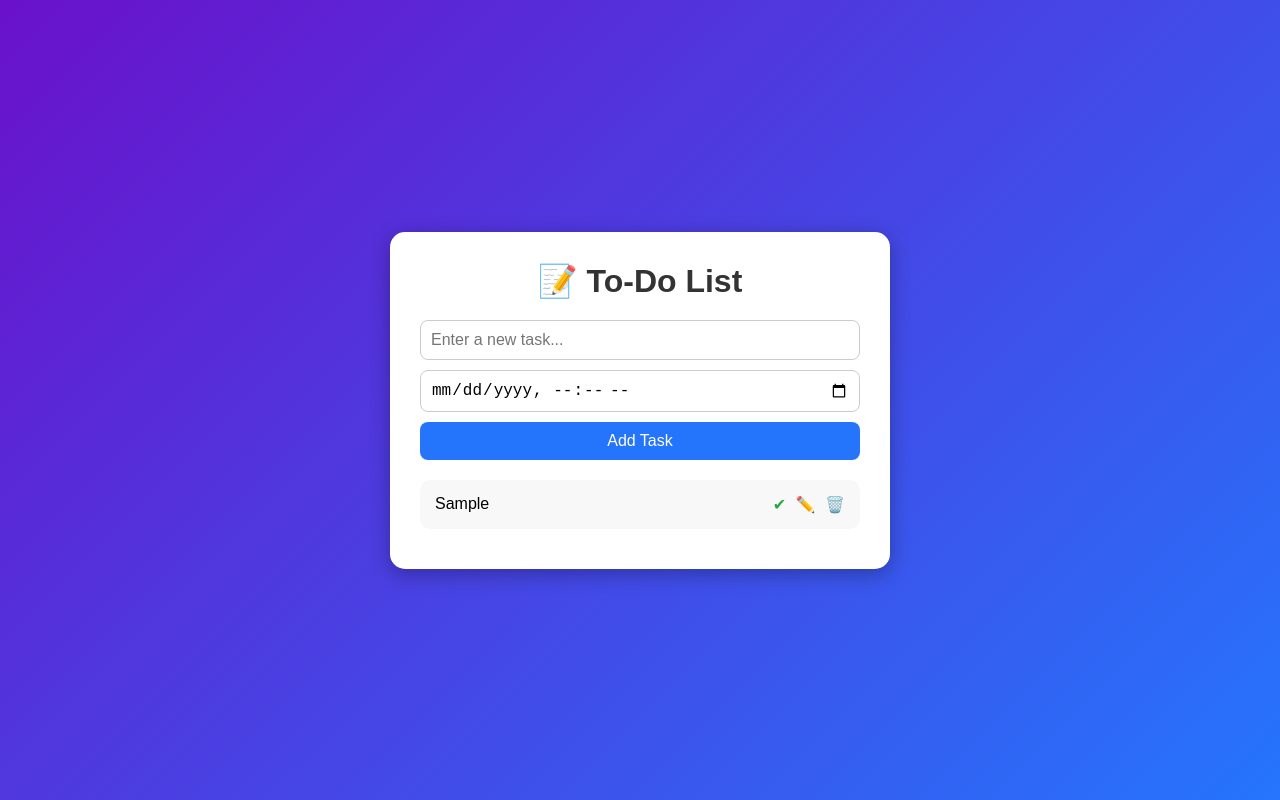
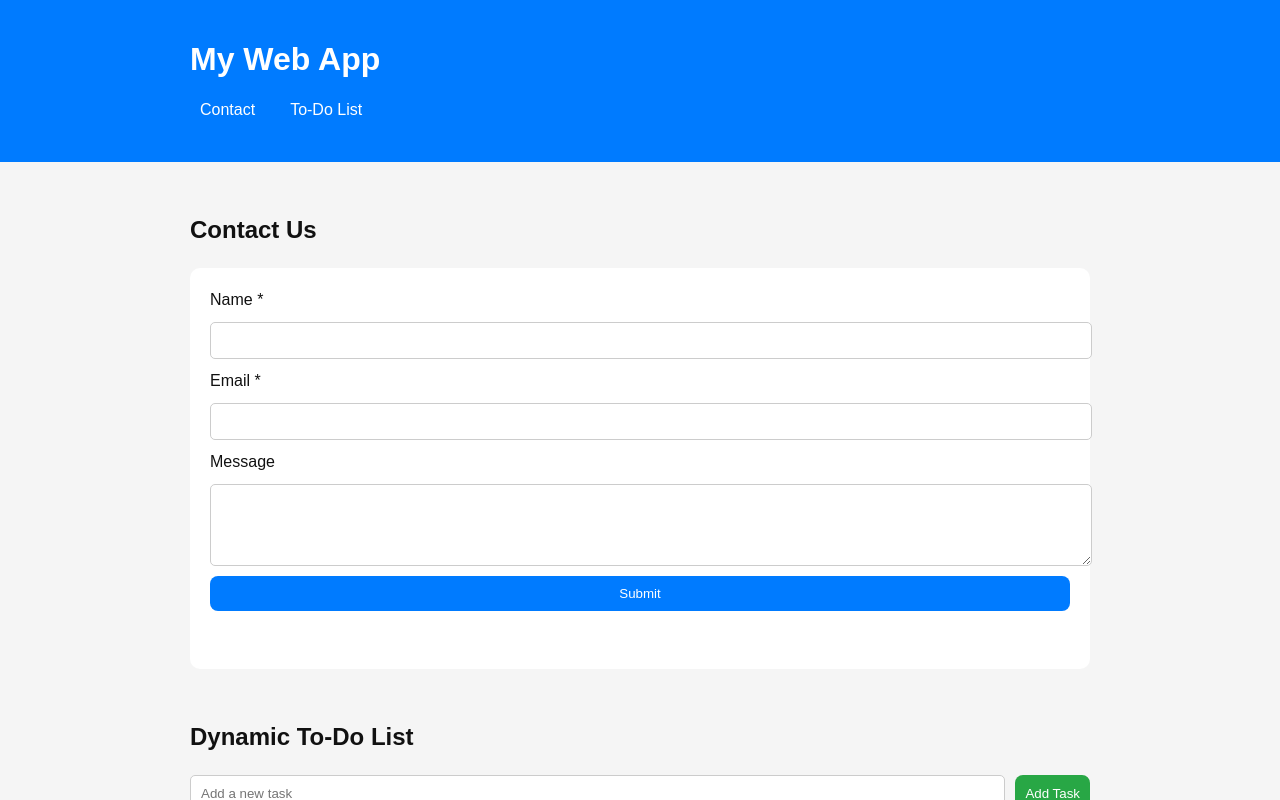
Before and after one commit to mithunlingala30/Apex-Planet, a plain HTML site: page index.html in a window 1280 px wide. Both pictures are taken after typing "Sample" into the empty fields and a click on the button "Add Task". Shown: the top 800 px of the page. Drawn offline with Linux system fonts and the light colour scheme.

Commit message:
Add files via upload

```diff
--- a/index.html
+++ b/index.html
@@ -1,23 +1,55 @@
 <!DOCTYPE html>
 <html lang="en">
 <head>
-  <meta charset="UTF-8" />
-  <meta name="viewport" content="width=device-width, initial-scale=1.0" />
-  <title>To-Do Web App</title>
-  <link rel="stylesheet" href="style.css" />
+  <meta charset="UTF-8">
+  <meta name="viewport" content="width=device-width, initial-scale=1.0">
+  <title>Responsive Contact & To-Do App</title>
+  <link rel="stylesheet" href="style.css">
 </head>
 <body>
-  <div class="container">
-    <h1>📝 To-Do List</h1>
+  <header class="header">
+    <div class="container">
+      <h1>My Web App</h1>
+      <nav class="nav">
+        <a href="#contact">Contact</a>
+        <a href="#todo">To-Do List</a>
+      </nav>
+    </div>
+  </header>
 
-    <div class="input-section">
-      <input type="text" id="taskInput" placeholder="Enter a new task..." />
-      <input type="datetime-local" id="taskDateTime" />
-      <button onclick="addTask()">Add Task</button>
-    </div>
+  <main class="container">
+    <!-- Contact Form -->
+    <section id="contact" class="contact-section">
+      <h2>Contact Us</h2>
+      <form id="contactForm" novalidate>
+        <label for="name">Name *</label>
+        <input type="text" id="name" name="name" required>
 
-    <ul id="taskList"></ul>
-  </div>
+        <label for="email">Email *</label>
+        <input type="email" id="email" name="email" required>
+
+        <label for="message">Message</label>
+        <textarea id="message" name="message" rows="4"></textarea>
+
+        <button type="submit">Submit</button>
+        <p id="formMsg" class="form-msg"></p>
+      </form>
+    </section>
+
+    <!-- To-Do List -->
+    <section id="todo" class="todo-section">
+      <h2>Dynamic To-Do List</h2>
+      <div class="todo-container">
+        <input type="text" id="taskInput" placeholder="Add a new task">
+        <button id="addTaskBtn">Add Task</button>
+      </div>
+      <ul id="taskList"></ul>
+    </section>
+  </main>
+
+  <footer class="footer">
+    <p>© 2025 My Web App</p>
+  </footer>
 
   <script src="script.js"></script>
 </body>
--- a/script.js
+++ b/script.js
@@ -1,65 +1,60 @@
-const taskInput = document.getElementById("taskInput");
-const taskDateTime = document.getElementById("taskDateTime");
-const taskList = document.getElementById("taskList");
+/* ======== Contact Form Validation ======== */
+const contactForm = document.getElementById('contactForm');
+const formMsg = document.getElementById('formMsg');
 
-// Add new task
-function addTask() {
-  const taskText = taskInput.value.trim();
-  const dateTime = taskDateTime.value;
+contactForm.addEventListener('submit', function(e){
+  e.preventDefault();
+  const name = contactForm.name.value.trim();
+  const email = contactForm.email.value.trim();
+  const message = contactForm.message.value.trim();
 
-  if (taskText === "") {
-    alert("Please enter a task!");
+  if(name === '' || email === ''){
+    formMsg.textContent = 'Name and Email are required.';
+    formMsg.style.color = 'red';
     return;
   }
 
-  const li = document.createElement("li");
-  const taskInfo = document.createElement("div");
-  taskInfo.classList.add("task-info");
+  // simple email regex validation
+  const emailPattern = /^[^ ]+@[^ ]+\.[a-z]{2,3}$/;
+  if(!emailPattern.test(email)){
+    formMsg.textContent = 'Please enter a valid email.';
+    formMsg.style.color = 'red';
+    return;
+  }
 
-  const taskName = document.createElement("span");
-  taskName.textContent = taskText;
+  formMsg.textContent = 'Form submitted successfully!';
+  formMsg.style.color = 'green';
+  contactForm.reset();
+});
 
-  const taskTime = document.createElement("small");
-  taskTime.textContent = dateTime ? `⏰ ${new Date(dateTime).toLocaleString()}` : "";
+/* ======== Dynamic To-Do List ======== */
+const taskInput = document.getElementById('taskInput');
+const addTaskBtn = document.getElementById('addTaskBtn');
+const taskList = document.getElementById('taskList');
 
-  taskInfo.appendChild(taskName);
-  taskInfo.appendChild(taskTime);
+addTaskBtn.addEventListener('click', addTask);
 
-  const taskActions = document.createElement("div");
-  taskActions.classList.add("task-actions");
+function addTask(){
+  const taskText = taskInput.value.trim();
+  if(taskText === '') return;
 
-  taskActions.innerHTML = `
-    <button class="done" onclick="markDone(this)">✔</button>
-    <button class="edit" onclick="editTask(this)">✏️</button>
-    <button class="delete" onclick="deleteTask(this)">🗑️</button>
-  `;
+  const li = document.createElement('li');
+  li.textContent = taskText;
 
-  li.appendChild(taskInfo);
-  li.appendChild(taskActions);
+  const delBtn = document.createElement('button');
+  delBtn.textContent = 'Delete';
+  delBtn.style.background = '#dc3545';
+  delBtn.style.color = 'white';
+  delBtn.style.border = 'none';
+  delBtn.style.borderRadius = '5px';
+  delBtn.style.cursor = 'pointer';
+  delBtn.style.marginLeft = '10px';
+
+  delBtn.addEventListener('click', ()=>{
+    li.remove();
+  });
+
+  li.appendChild(delBtn);
   taskList.appendChild(li);
-
-  taskInput.value = "";
-  taskDateTime.value = "";
+  taskInput.value = '';
 }
-
-// Mark as completed
-function markDone(btn) {
-  const li = btn.closest("li");
-  li.classList.toggle("completed");
-}
-
-// Edit task
-function editTask(btn) {
-  const li = btn.closest("li");
-  const textSpan = li.querySelector(".task-info span");
-  const newText = prompt("Edit your task:", textSpan.textContent);
-  if (newText !== null && newText.trim() !== "") {
-    textSpan.textContent = newText.trim();
-  }
-}
-
-// Delete task
-function deleteTask(btn) {
-  const li = btn.closest("li");
-  li.remove();
-}
--- a/style.css
+++ b/style.css
@@ -1,120 +1,136 @@
-* {
+/* Global Styles */
+body {
   margin: 0;
-  padding: 0;
-  box-sizing: border-box;
-}
-
-body {
-  font-family: "Poppins", sans-serif;
-  background: linear-gradient(135deg, #6a11cb, #2575fc);
-  height: 100vh;
-  display: flex;
-  justify-content: center;
-  align-items: center;
+  font-family: Arial, sans-serif;
+  background: #f5f5f5;
+  color: #111;
+  line-height: 1.5;
 }
 
 .container {
-  background: white;
-  width: 90%;
-  max-width: 500px;
-  border-radius: 15px;
-  padding: 30px;
-  box-shadow: 0 5px 20px rgba(0, 0, 0, 0.3);
+  max-width: 900px;
+  margin: 0 auto;
+  padding: 20px;
 }
 
-h1 {
-  text-align: center;
-  margin-bottom: 20px;
-  color: #333;
+/* Header */
+.header {
+  background: #007bff;
+  color: white;
+  padding: 15px 20px;
 }
 
-.input-section {
-  display: flex;
-  flex-direction: column;
-  gap: 10px;
+.header h1 {
+  margin: 0;
 }
 
-.input-section input[type="text"],
-.input-section input[type="datetime-local"] {
-  padding: 10px;
-  border: 1px solid #ccc;
-  border-radius: 8px;
-  font-size: 1rem;
+.nav {
+  display: flex;
+  gap: 15px;
+  margin-top: 10px;
 }
 
-.input-section button {
-  background: #2575fc;
+.nav a {
+  color: white;
+  text-decoration: none;
+  padding: 5px 10px;
+  border-radius: 5px;
+  transition: 0.3s;
+}
+
+.nav a:hover {
+  background: rgba(255, 255, 255, 0.2);
+}
+
+/* Contact Form */
+.contact-section {
+  margin-top: 30px;
+}
+
+.contact-section form {
+  display: grid;
+  gap: 10px;
+  background: white;
+  padding: 20px;
+  border-radius: 10px;
+}
+
+.contact-section input,
+.contact-section textarea {
+  padding: 10px;
+  border-radius: 5px;
+  border: 1px solid #ccc;
+  width: 100%;
+}
+
+.contact-section button {
+  background: #007bff;
   color: white;
   border: none;
   padding: 10px;
   border-radius: 8px;
-  font-size: 1rem;
   cursor: pointer;
-  transition: 0.3s;
+  transition: transform 0.2s;
 }
 
-.input-section button:hover {
-  background: #6a11cb;
+.contact-section button:hover {
+  transform: translateY(-2px);
 }
 
-ul {
-  list-style: none;
-  margin-top: 20px;
+.form-msg {
+  color: green;
+  font-size: 14px;
 }
 
-li {
-  background: #f8f8f8;
-  margin-bottom: 10px;
-  padding: 15px;
-  border-radius: 10px;
+/* To-Do List */
+.todo-section {
+  margin-top: 50px;
+}
+
+.todo-container {
+  display: flex;
+  gap: 10px;
+}
+
+#taskInput {
+  flex: 1;
+  padding: 10px;
+  border-radius: 5px;
+  border: 1px solid #ccc;
+}
+
+#addTaskBtn {
+  padding: 10px;
+  border: none;
+  border-radius: 8px;
+  background: #28a745;
+  color: white;
+  cursor: pointer;
+}
+
+#addTaskBtn:hover {
+  transform: translateY(-2px);
+}
+
+#taskList {
+  margin-top: 20px;
+  list-style: none;
+  padding: 0;
+}
+
+#taskList li {
+  background: white;
+  padding: 10px;
+  border-radius: 8px;
   display: flex;
   justify-content: space-between;
   align-items: center;
-  transition: 0.3s;
+  margin-bottom: 10px;
 }
 
-li.completed {
-  text-decoration: line-through;
-  background: #d4edda;
-  color: #555;
-}
-
-.task-info {
-  display: flex;
-  flex-direction: column;
-}
-
-.task-actions button {
-  margin-left: 5px;
-  background: none;
-  border: none;
-  cursor: pointer;
-  font-size: 1rem;
-}
-
-.task-actions .edit {
-  color: #007bff;
-}
-
-.task-actions .delete {
-  color: #dc3545;
-}
-
-.task-actions .done {
-  color: #28a745;
-}
-
-@media (max-width: 480px) {
-  .input-section {
+/* Responsive Layout */
+@media (max-width: 600px) {
+  .todo-container {
     flex-direction: column;
   }
-
-  li {
-    flex-direction: column;
-    align-items: flex-start;
-  }
-
-  .task-actions {
-    margin-top: 10px;
-  }
 }
```
